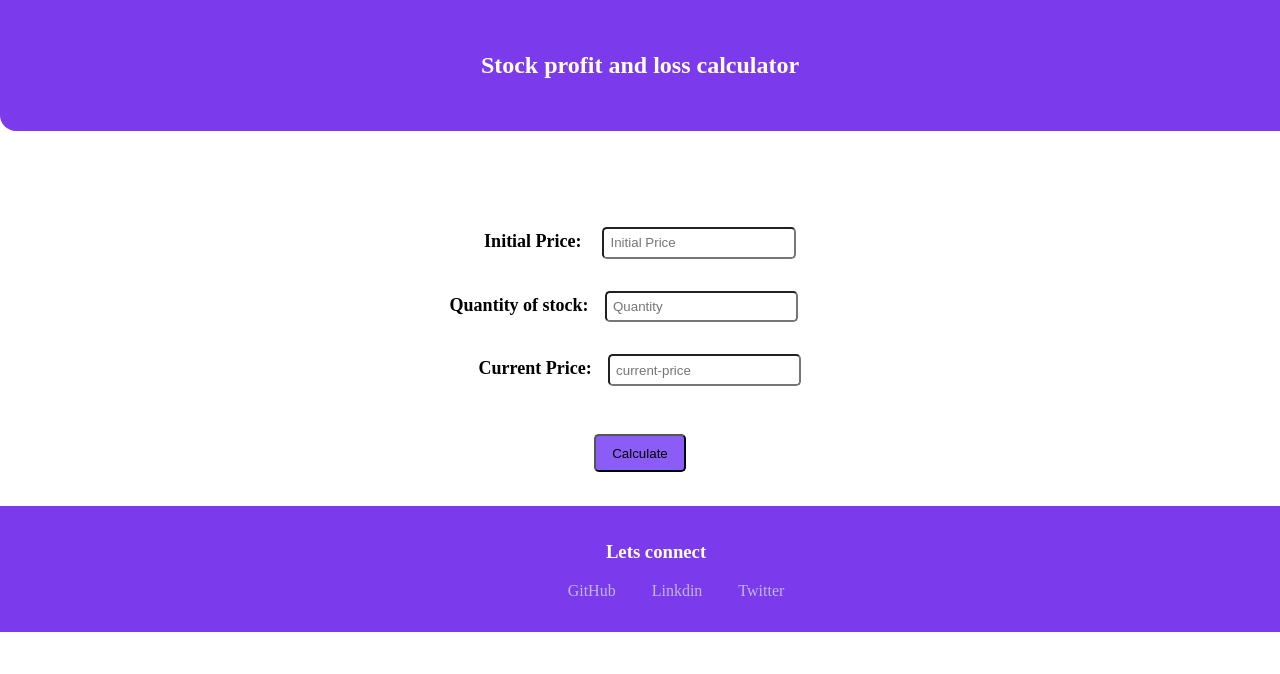
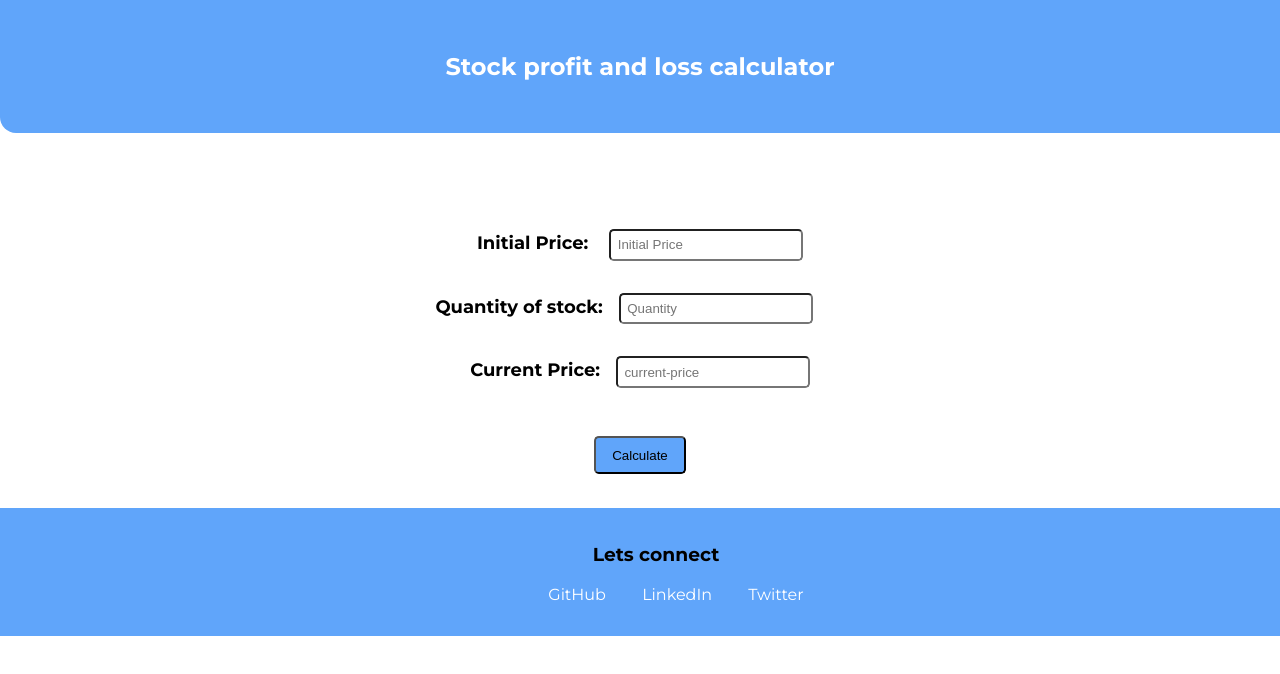
Before and after one commit to pnchinmay/profit-or-loss, a plain HTML site: page index.html in a window 1280 px wide. Shown: the top 674 px of the page. Drawn offline with Linux system fonts and the light colour scheme.

```diff
--- a/index.html
+++ b/index.html
@@ -38,7 +38,7 @@
                     <a class="link" href="https://github.com/pnchinmay/">GitHub</a>
                 </li>
                 <li class="list-item-inline">
-                    <a class="link" href="https://www.linkedin.com/in/pnchinmay">Linkdin</a>
+                    <a class="link" href="https://www.linkedin.com/in/pnchinmay">LinkedIn</a>
                 </li>
                 <li class="list-item-inline">
                     <a class="link" href="https://twitter.com/ManasChinmay">Twitter</a>
--- a/styles.css
+++ b/styles.css
@@ -1,6 +1,11 @@
+@import url('https://fonts.googleapis.com/css2?family=Montserrat:wght@400;700&display=swap');
 
+:root {
+  --primary-color: #60A5FA;
+}
 
 body {
+    font-family: 'Montserrat', sans-serif;
     width: 100%;
     margin: 0;
     text-align: center;
@@ -17,7 +22,7 @@
 
 nav {
     color: white;
-    background-color: #7C3AED;
+    background-color: var(--primary-color);
     padding: 2rem;
     border-bottom-left-radius: 1rem;
     margin-bottom: 4rem;
@@ -43,13 +48,13 @@
 
 button {
     padding: 0.6rem 1rem;
-    background-color: #8B5CF6;
+    background-color: var(--primary-color);
     border-radius: 0.3rem;
     margin-top: 2rem;
 }
 
 .footer {
-    background-color: #7C3AED;
+    background-color: var(--primary-color);
     min-width: 100%;
     padding: 1rem;
     bottom: 0%;
@@ -67,11 +72,11 @@
 
 .link {
     text-decoration: none;
-    color: rgb(189, 184, 228);
+    color: white;
 }
 
 h3{
-    color: white;
+    color: black;
 }
 
 p {
```
Also changed, not shown: 1 other file.
